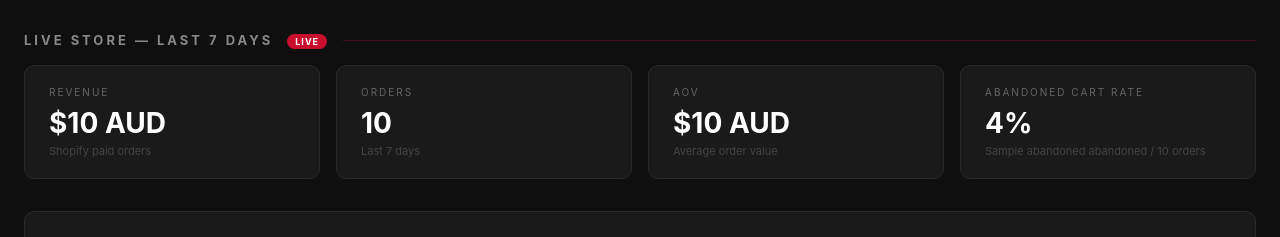
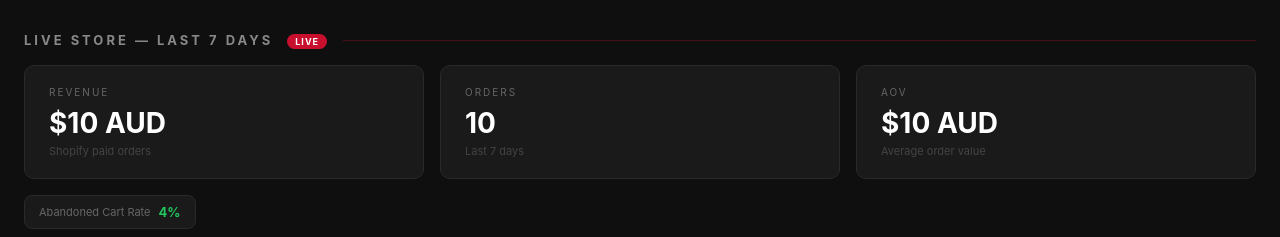
Before and after one commit to DialledPortal/Dialled-Portal, a Python web app: template templates/dashboard.html in a window 1280 px wide. Shown: the part 70-307 px from the top of the page. Run offline with Jinja, Linux system fonts and the light colour scheme; the template is opened without the code that fills it: most values are stand-ins (such as "Sample title", 1, 10 or a date in 2020).

Commit message:
Update dashboard.html

```diff
--- a/templates/dashboard.html
+++ b/templates/dashboard.html
@@ -37,12 +37,19 @@
   .container { max-width: 1300px; margin: 0 auto; padding: 32px 24px; }
 
   /* Live Shopify strip */
-  .live-strip { display: grid; grid-template-columns: repeat(4, 1fr); gap: 16px; margin-bottom: 32px; }
+  .live-strip { display: grid; grid-template-columns: repeat(3, 1fr); gap: 16px; margin-bottom: 16px; }
   .live-card { background: #1a1a1a; border: 1px solid #2a2a2a; border-radius: 10px; padding: 20px 24px; }
   .live-card .label { font-size: 10px; letter-spacing: 2px; color: #666; text-transform: uppercase; margin-bottom: 8px; }
   .live-card .value { font-size: 28px; font-weight: 700; color: #fff; }
   .live-card .sub { font-size: 11px; color: #444; margin-top: 4px; }
   .live-badge { display: inline-block; background: #c8102e; color: #fff; font-size: 9px; letter-spacing: 1px; padding: 2px 8px; border-radius: 20px; margin-left: 8px; vertical-align: middle; }
+
+  .mini-stat-row { display: flex; gap: 10px; margin-bottom: 32px; flex-wrap: wrap; }
+  .mini-stat { display: flex; align-items: center; gap: 8px; background: #1a1a1a; border: 1px solid #2a2a2a; border-radius: 8px; padding: 8px 14px; font-size: 11px; color: #666; }
+  .mini-stat .mini-value { font-size: 13px; font-weight: 700; }
+  .mini-stat .mini-value.green { color: #22c55e; }
+  .mini-stat .mini-value.yellow { color: #f59e0b; }
+  .mini-stat .mini-value.red { color: #c8102e; }
 
   /* Section headers */
   .section-head { display: flex; align-items: center; justify-content: space-between; margin: 32px 0 16px; }
@@ -179,10 +186,12 @@
       <div class="value">${{ "%.0f"|format(shopify.aov) }} AUD</div>
       <div class="sub">Average order value</div>
     </div>
-    <div class="live-card">
-      <div class="label">Abandoned Cart Rate</div>
-      <div class="value {% if abandoned.rate <= 60 %}green{% elif abandoned.rate <= 75 %}yellow{% else %}red{% endif %}">{{ abandoned.rate }}%</div>
-      <div class="sub">{{ abandoned.abandoned }} abandoned / {{ abandoned.orders }} orders</div>
+  </div>
+
+  <div class="mini-stat-row">
+    <div class="mini-stat">
+      <span>Abandoned Cart Rate</span>
+      <span class="mini-value {% if abandoned.rate <= 60 %}green{% elif abandoned.rate <= 75 %}yellow{% else %}red{% endif %}">{{ abandoned.rate }}%</span>
     </div>
   </div>
 
```
